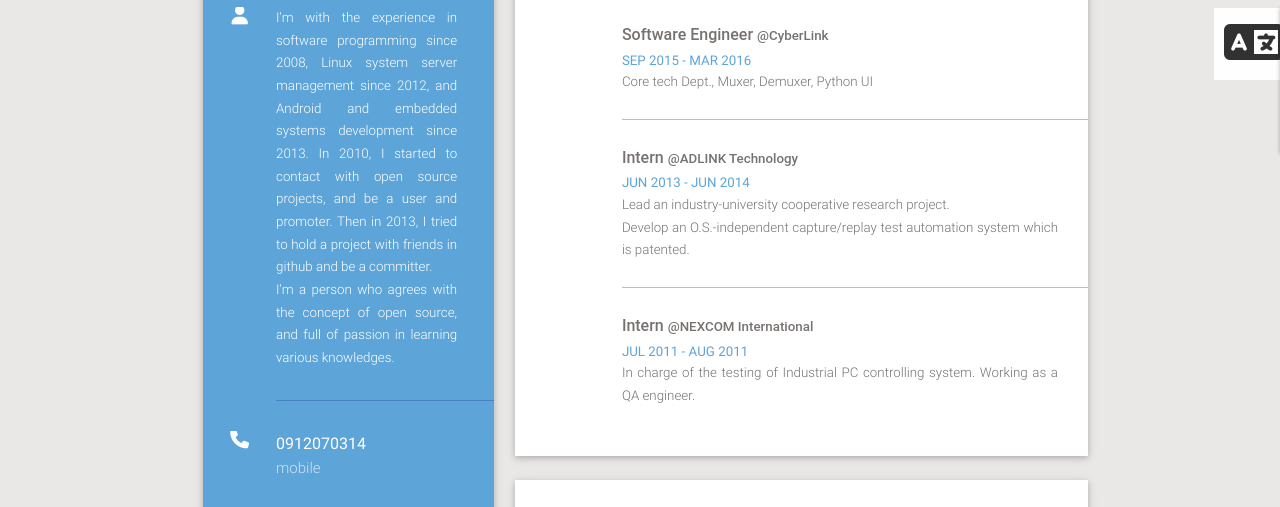
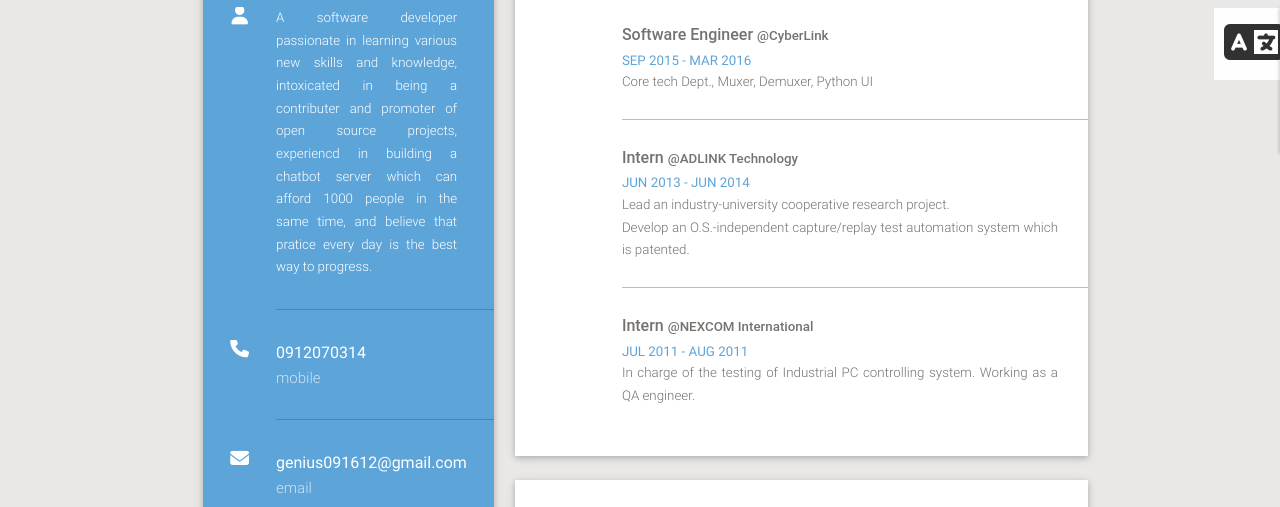
Before and after one commit to tp6vup54/tp6vup54.github.io, a plain HTML site: page index.html in a window 1280 px wide. Shown: the part 252-759 px from the top of the page. Drawn offline with Linux system fonts and the light colour scheme; a web font is replaced by a local one.

Commit message:
Refine description.

```diff
--- a/index.html
+++ b/index.html
@@ -84,15 +84,12 @@
                                 </div>
                                 <div class="col m12 s12 l9 info wow fadeIn a1 animated" data-wow-delay="0.1s" style="visibility: visible; animation-delay: 0.1s; animation-name: fadeIn;"> <!-- text -->
                                     <div class="section-item-details">
-                                        <p lang="en-us">I'm with the experience in software programming since 2008,
-                                            Linux system server management since 2012, and Android and embedded systems development since 2013.
-                                            In 2010, I started to contact with open source projects, and be a user and promoter.
-                                            Then in 2013, I tried to hold a project with friends in github and be a committer.<br>
-                                            I'm a person who agrees with the concept of open source, and full of passion in learning various knowledges.</p>
-                                        <p class="zh-tw" lang="zh-tw">我從 2008 年開始學習軟體開發, 2012 年開始大量接觸 Linux 系統並管理 Linux 上的 Server，
-                                            2013 年進行過 Android 與嵌入式系統的開發。我在 2013 年時第一次知道開放原始碼的概念，並就此成為開源專案的愛好者。
-                                            與此同時，我試著與朋友一同在 github 管理並貢獻開源專案。<br>
-                                            總的來說，我是一個喜愛開源的人，且熱衷於學習各式各樣的知識。</p>
+                                        <p lang="en-us">A software developer passionate in learning various new skills and knowledge,
+                                            intoxicated in being a contributer and promoter of open source projects,
+                                            experiencd in building a chatbot server which can afford 1000 people in the same time,
+                                            and believe that pratice every day is the best way to progress. </p>
+                                        <p class="zh-tw" lang="zh-tw">我是一個對於學習各種技能與新知富有熱情的軟體開發者，醉心於貢獻與推廣開放原始碼專案，
+                                            曾經參與過可容納同時 1000 人使用的 chatbot server，相信讓自己進步最好的辦法就是每天不間段地練習。</p>
                                     </div>
                                 </div>
                             </div>
```
